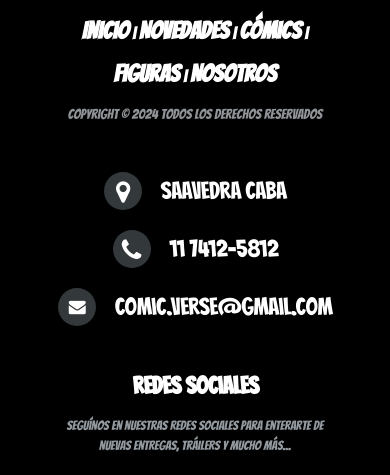
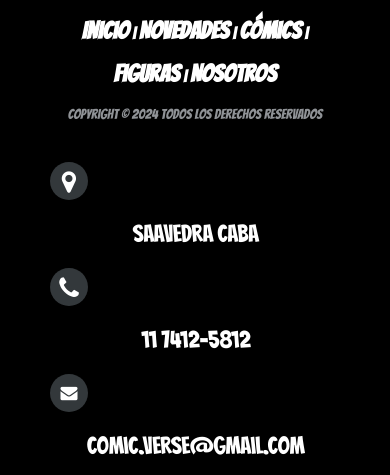
Before and after one commit to FerFernandez28/ProyectoFinal-ProgramacionWeb1, a plain HTML site: page index.html in a window 390 px wide. Shown: the part 10148-10623 px from the top of the page. Drawn offline with nearby package versions, Linux system fonts and the light colour scheme; some packages are replaced by stand-ins of ours; a script that the page names is missing.

Commit message:
Correcciones 3

```diff
--- a/style/style.css
+++ b/style/style.css
@@ -655,7 +655,8 @@ footer {
 }
 
 @media (max-width: 880px) {
-    .footer-distributed .footer-left, .footer-distributed .footer-center, .footer-distributed .footer-right {
+    .footer-distributed .footer-left, .footer-distributed .footer-center, .footer-distributed .footer-right,
+    .fa-map-marker, .fa-phone, .fa-envelope, .fa-facebook, .fa-instagram, .fa-linkedin, .fa-twitter, .fa-youtube {
         display: block;
         width: 100%;
         margin-bottom: 40px;
```
